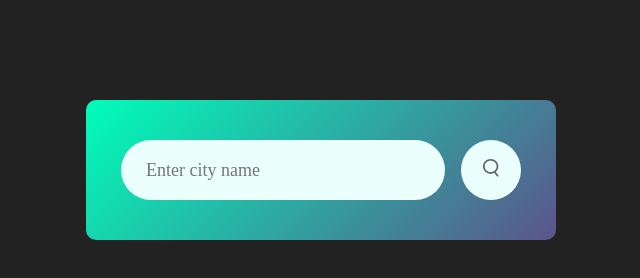
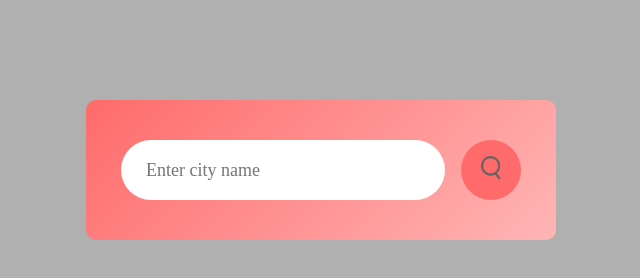
Before and after one commit to sammyrincon/weatherAppJs, a plain HTML site: page index.html in a window 1280 px wide. Shown: the whole page, without its empty margins (319-959 px from the left). Drawn offline with Linux system fonts and the light colour scheme.

Commit message:
Updated the Weather App's appearance and functionality, enhancing user experience and visual appeal.
Background Color Change: Updated the body background to a slightly darker grey for a more modern look.
Error Message Color: Changed the color of the "Invalid city name" text to black, improving readability against the background.
Input Field and Button: Adjusted styles for the search input and button, including background colors and text colors for better contrast and aesthetics.
Overall Aesthetic Enhancements: Modified card and button colors to a soft coral gradient, providing a warm and inviting user interface.

```diff
--- a/style.css
+++ b/style.css
@@ -6,13 +6,13 @@
 }
 
 body{
-    background: #222;
+    background: #b0b0b0;
 }
 
 .card{
     width: 90%;
     max-width: 470px;
-    background: linear-gradient(135deg, #00feba, #5b548a);
+    background: linear-gradient(135deg, #FF6B6B, #FFB5B5);
     color: #fff;
     margin: 100px auto 0;
     border-radius: 10px;
@@ -30,8 +30,8 @@ body{
 .search input{
     border: 0;
     outline: 0;
-    background: #ebfffc;
-    color: #555;
+    background: #fff;
+    color: #333;
     padding: 10px 25px;
     height: 60px;
     border-radius: 30px;
@@ -43,14 +43,14 @@ body{
 .search button{
     border: 0;
     outline: 0;
-    background: #ebfffc;
+    background: #FF6B6B;
     border-radius: 50%;
     width: 60px;
     height: 60px;
     cursor: pointer;
 }
 .search button img{
-    width: 16px;
+    width: 20px;
 }
 
 .weather-icon{
@@ -100,7 +100,8 @@ body{
 .error{
     text-align: left;
     margin-left: 10px;
-    font-size: 14px;
+    font-size: 19px;
     margin-top: 10px;
     display: none;
+    color: #000;
 }
```
